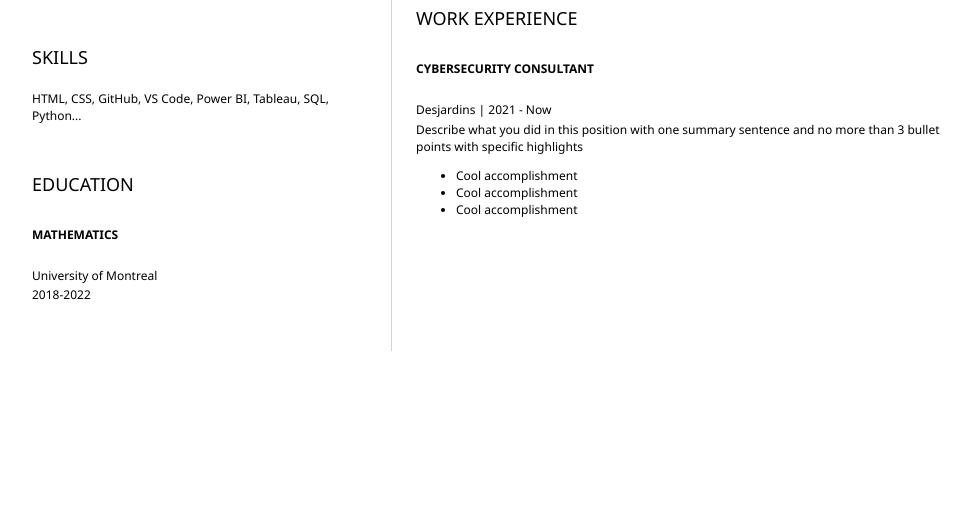
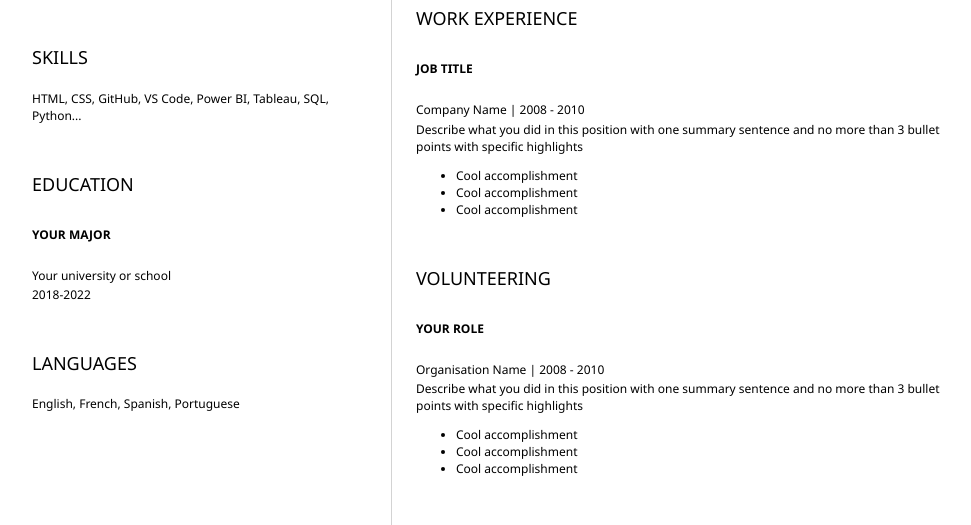
Before and after one commit to antonydis/resume, a plain HTML site: page index.html in a window 1280 px wide. Shown: the part 312-837 px from the top of the page, without its empty margins (152-1123 px from the left). Before the commit the page ends 800 px from the top, so only its background shows below. Drawn offline with Linux system fonts and the light colour scheme.

Commit message:
Add languages+volunteering sections and change info to default

```diff
--- a/index.html
+++ b/index.html
@@ -45,13 +45,18 @@
             <section>
                 <h2>EDUCATION</h2>
                 <!-- your education -->
-                <h3>MATHEMATICS</h3>
+                <h3>YOUR MAJOR</h3>
                 <p>
-                    University of Montreal
+                    Your university or school
                 </p>
                 <p>
                     2018-2022
                 </p>
+            </section>
+            <section>
+                <h2>LANGUAGES</h2>
+                <!-- your skills -->
+                <p>English, French, Spanish, Portuguese</p>
             </section>
         </article>
 
@@ -65,10 +70,11 @@
             <section>
                 <h2>WORK EXPERIENCE</h2>
                 <!-- your work experience -->
-                <h3>CYBERSECURITY CONSULTANT</h3>
+                <h3>JOB TITLE</h3>
                 <p>
-                    Desjardins | 2021 - Now
+                    Company Name | 2008 - 2010
                 </p>
+
                 <p>
                     Describe what you did in this position with one summary sentence and no more than 3 bullet points
                     with specific highlights
@@ -79,6 +85,24 @@
                     <li>Cool accomplishment</li>
                 </ul>
             </section>
+            <section>
+            <h2>VOLUNTEERING</h2>
+            <!-- your volunteering experience -->
+            <h3>YOUR ROLE</h3>
+            <p>
+                Organisation Name | 2008 - 2010
+            </p>
+
+            <p>
+                Describe what you did in this position with one summary sentence and no more than 3 bullet points with
+                specific highlights
+            </p>
+            <ul>
+                <li>Cool accomplishment</li>
+                <li>Cool accomplishment</li>
+                <li>Cool accomplishment</li>
+            </ul>
+        </section>
         </article>
     </main>
 </body>
```
